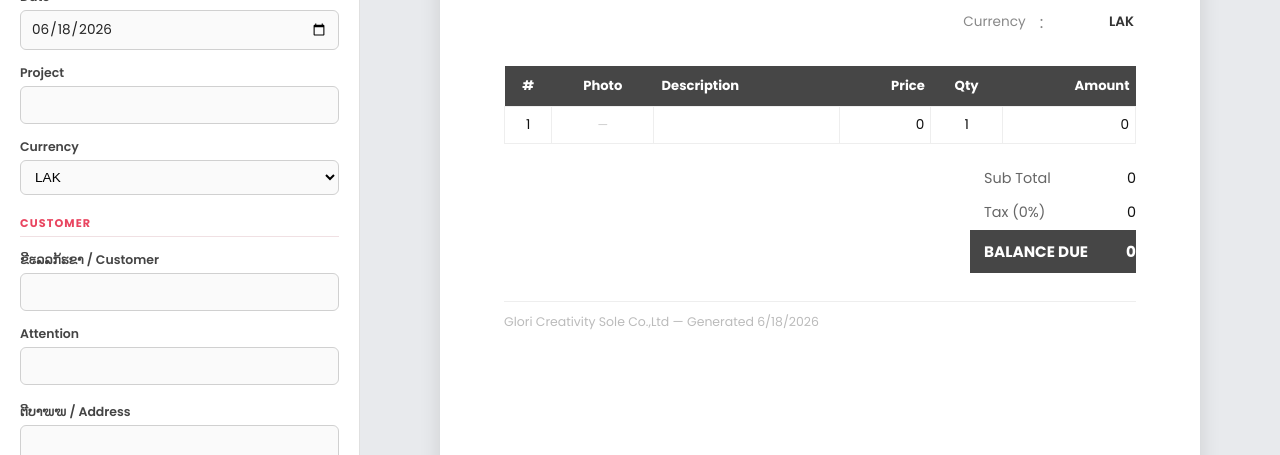
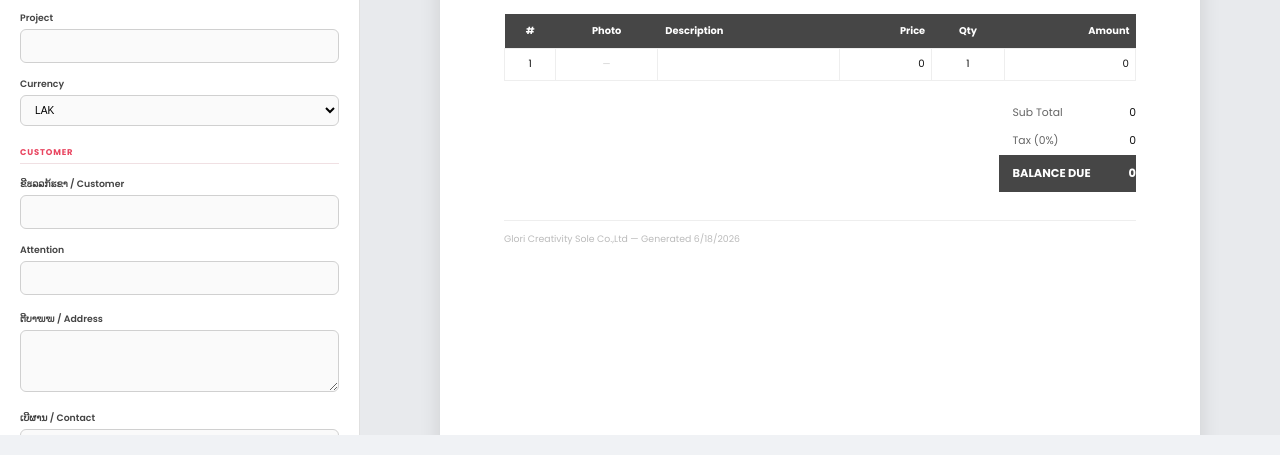
Before and after one commit to toto88888888toto/glori-letters, a website: page index.html in a window 1280 px wide. Shown: the part 379-834 px from the top of the page. Drawn offline with nearby package versions, Linux system fonts and the light colour scheme.

Commit message:
Set base font size to 12px

```diff
--- a/index.html
+++ b/index.html
@@ -11,7 +11,7 @@
   <script src="https://cdn.jsdelivr.net/npm/jspdf-autotable@3.8.2/dist/jspdf.plugin.autotable.min.js"></script>
   <style>
     *{box-sizing:border-box;margin:0;padding:0}
-    body{font-family:'Poppins','Noto Sans Lao',sans-serif;background:#f0f2f5;min-height:100vh}
+    html{font-size:12px}body{font-family:'Poppins','Noto Sans Lao',sans-serif;background:#f0f2f5;min-height:100vh;font-size:12px}
     header{background:#1a1a2e;color:#fff;padding:14px 28px;display:flex;align-items:center;gap:16px}
     header h1{font-size:1.2rem;font-weight:600;font-family:'Poppins',sans-serif}
     header span{font-size:0.8rem;color:#aaa}
@@ -38,7 +38,7 @@
     .btn-secondary-l{background:#1a1a2e;color:#fff}
     .btn-outline-l{background:#f0f0f0;color:#333}
     .preview-panel{overflow-y:auto;padding:36px;background:#e8eaed}
-    .letter{background:#fff;max-width:760px;margin:0 auto;padding:56px 64px;box-shadow:0 2px 20px rgba(0,0,0,.12);font-family:'Poppins','Noto Sans Lao',sans-serif;font-size:12.5pt;line-height:1.65;color:#111;min-height:1050px}
+    .letter{background:#fff;max-width:760px;margin:0 auto;padding:56px 64px;box-shadow:0 2px 20px rgba(0,0,0,.12);font-family:'Poppins','Noto Sans Lao',sans-serif;font-size:12px;line-height:1.65;color:#111;min-height:1050px}
     .letter-logo{text-align:center;margin-bottom:32px}
     .logo-text{font-family:'Poppins',sans-serif;font-size:2.4rem;font-style:italic;letter-spacing:.04em;border:2px solid #111;display:inline-block;padding:6px 22px 4px}
     .letter-body p{margin-bottom:14px}
```
